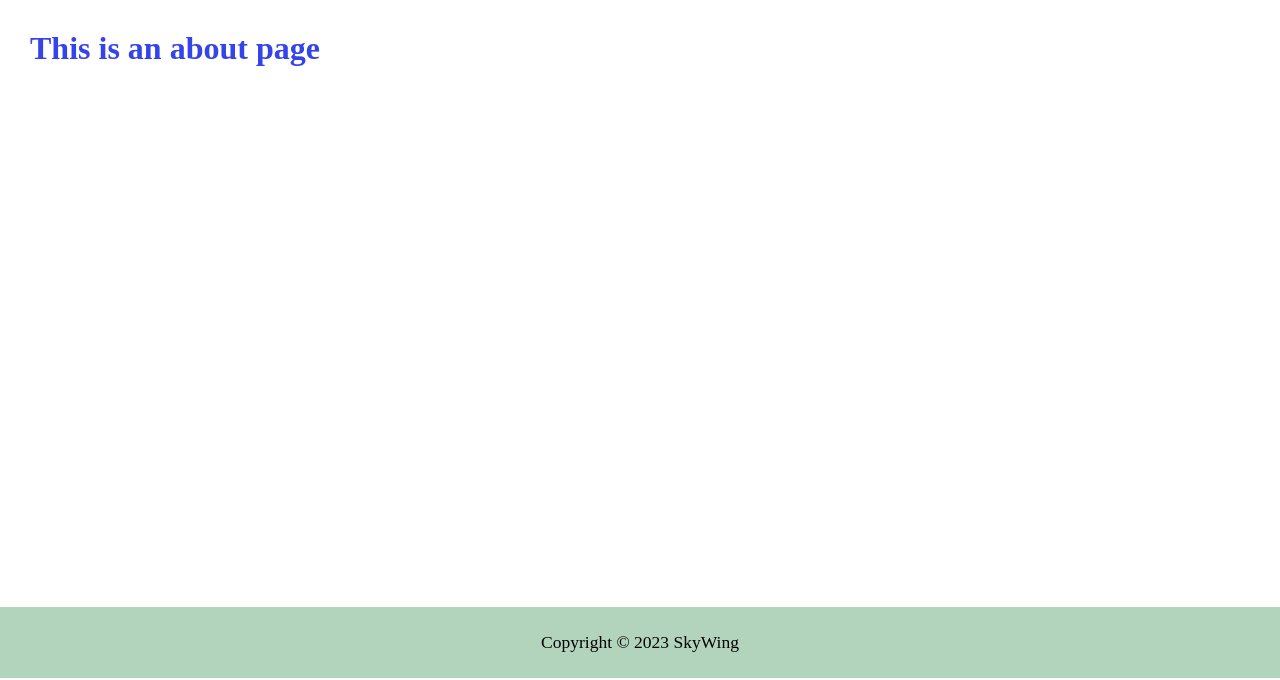
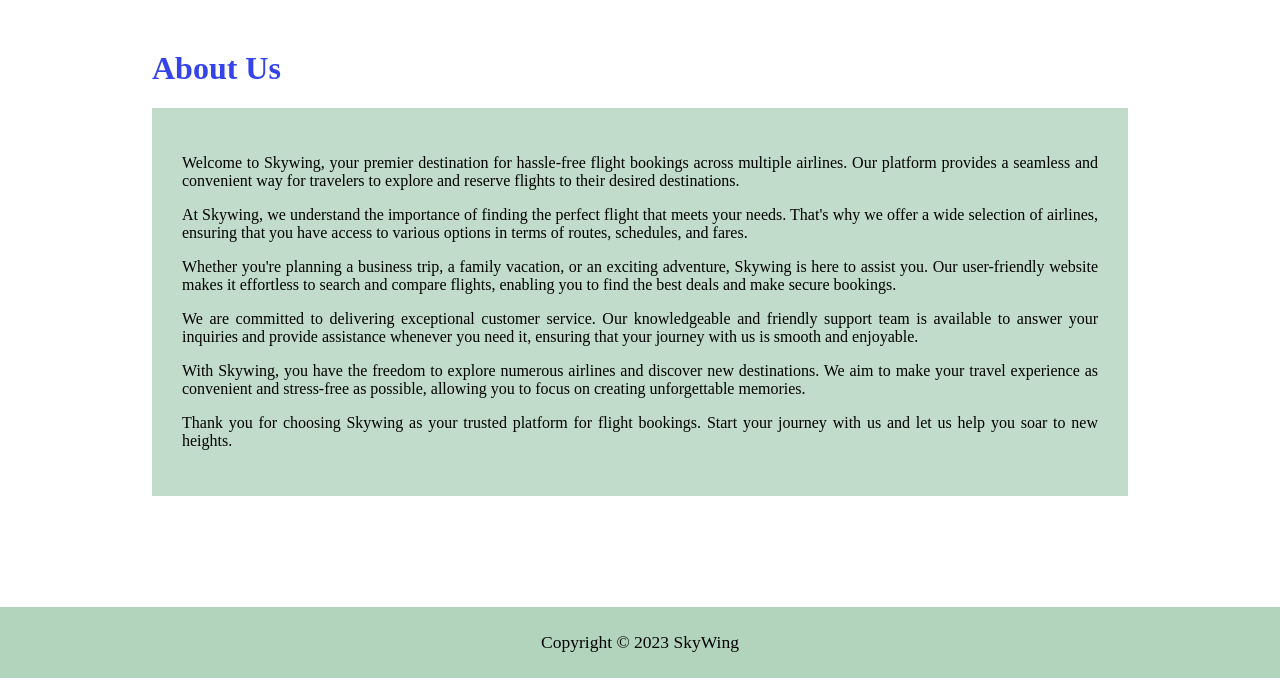
Before and after one commit to karthik-n-hebbar/FS-Mini-Project, a Django app: page /about in a window 1280 px wide. Shown: the part 120-800 px from the top of the page. Run offline with Django 4.2, Linux system fonts and the light colour scheme.

Commit message:
about and contact page

```diff
--- a/fs_mini_project/static/css/base.css
+++ b/fs_mini_project/static/css/base.css
@@ -81,3 +81,39 @@ button:hover span {
 button:hover {
     border: none;
 }
+
+/* contact.html */
+
+.container1 {
+    width: 50%;
+    margin: 50px auto;
+}
+
+.contact-box {
+    background-color: rgba(95, 165, 117, 0.386);
+    display: block;
+    padding: 30px;
+}
+
+tr td:first-child {
+    padding-right: 20px;
+}
+
+tr td{
+    padding-top: 20px;
+}
+
+
+/* about.html */
+
+.container2 {
+    width: 80%;
+    margin: 50px auto;
+}
+
+.content2 {
+    background-color: rgba(95, 165, 117, 0.386);
+    display: block;
+    padding: 30px;
+    text-align: justify;
+}
--- a/fs_mini_project/templates/about.html
+++ b/fs_mini_project/templates/about.html
@@ -5,5 +5,42 @@ About Us
 {% endblock %}
 
 {% block body %}
-<h1>This is an about page</h1>
+<div class="section">
+    <div class="container2">
+        <div class="title">
+            <h1>About Us</h1>
+        </div>
+        <div class="content2">
+            <p>
+                Welcome to Skywing, your premier destination for hassle-free flight bookings across multiple airlines.
+                Our platform provides a seamless and convenient way for travelers to explore and reserve flights to
+                their desired destinations.
+            </p>
+            <p>
+                At Skywing, we understand the importance of finding the perfect flight that meets your needs. That's why
+                we offer a wide selection of airlines, ensuring that you have access to various options in terms of
+                routes, schedules, and fares.
+            </p>
+            <p>
+                Whether you're planning a business trip, a family vacation, or an exciting adventure, Skywing is here to
+                assist you. Our user-friendly website makes it effortless to search and compare flights, enabling you to
+                find the best deals and make secure bookings.
+            </p>
+            <p>
+                We are committed to delivering exceptional customer service. Our knowledgeable and friendly support team
+                is available to answer your inquiries and provide assistance whenever you need it, ensuring that your
+                journey with us is smooth and enjoyable.
+            </p>
+            <p>
+                With Skywing, you have the freedom to explore numerous airlines and discover new destinations. We aim to
+                make your travel experience as convenient and stress-free as possible, allowing you to focus on creating
+                unforgettable memories.
+            </p>
+            <p>
+                Thank you for choosing Skywing as your trusted platform for flight bookings. Start your journey with us
+                and let us help you soar to new heights.
+            </p>
+        </div>
+    </div>
+</div>
 {% endblock %}
```
Also changed, not shown: fs_mini_project/templates/contact.html (+32 -1 lines), fs_mini_project/templates/home.html (+16 -0 lines).
